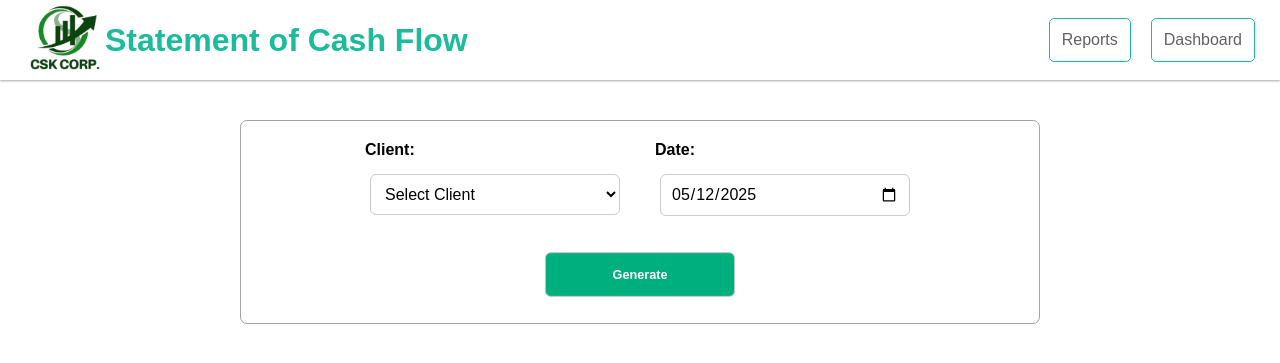
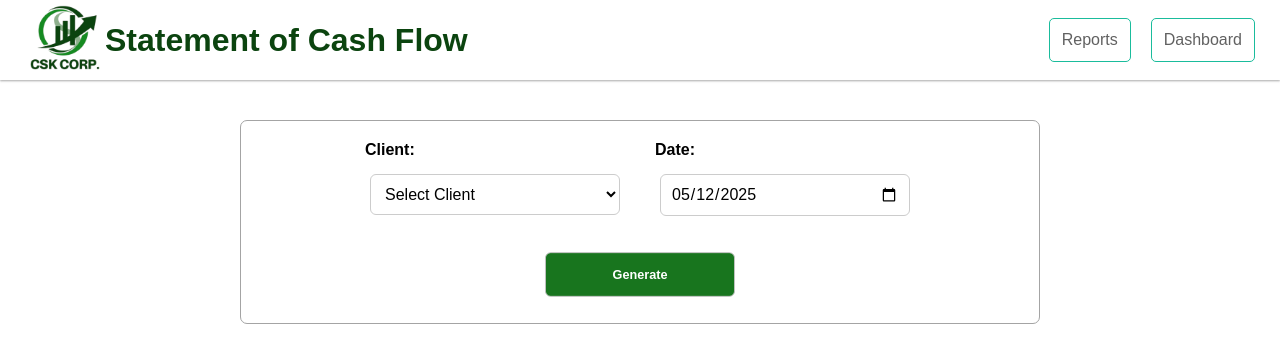
Before and after one commit to Ishtabalern/csk, a PHP site: page /reports/cash_flow.php in a window 1280 px wide. Shown: the top 363 px of the page. Run offline with PHP 8.4, Linux system fonts and the light colour scheme; the visitor is signed in with stand-in values (Sample User, id 1); data that the repository does not hold is empty.

Commit message:
11:46pm
ui improvements

```diff
--- a/partials/topbar.css
+++ b/partials/topbar.css
@@ -23,7 +23,7 @@
  }
 
  .header h1{
-     color: #1ABC9C;
+     color: #0B440F;
 
  }
 
--- a/reports/cash_flow.php
+++ b/reports/cash_flow.php
@@ -117,7 +117,7 @@
 <div class="topbar-container">
     <div class="header">
         <img src="../imgs/csk_logo.png" alt="">
-        <h1 style="color: #1ABC9C">Statement of Cash Flow</h1>
+        <h1 style="color: #0B440F">Statement of Cash Flow</h1>
     </div>
 
     <div class="btn">
@@ -162,7 +162,7 @@
     </div>
 
     <?php if ($client_id): ?>
-        <h2>Statement as of <?= htmlspecialchars($end_date) ?></h2>
+        <h2 style="color: #0B440F;">Statement as of <?= htmlspecialchars($end_date) ?></h2>
 
         <div class="table-container">
             <h4>Cash Flows from Operating Activities</h4>
--- a/styles/reports/cash_flow.css
+++ b/styles/reports/cash_flow.css
@@ -60,7 +60,7 @@
     width: 200px;
     padding: 15px 0;
     border-radius: 6px;
-    background-color: #00AF7E;
+    background-color: #18751e;
     color: #FFF;
     font-weight: bold;
     border: 1px solid #c3c3c3;
@@ -115,7 +115,7 @@ h2{
 
 .table-container h4{
     margin:25px 0px;
-    color:#1ABC9C;
+    color:#0B440F;
 }
 
  .table-container table{
@@ -131,7 +131,7 @@ h2{
  }
 
  .table-container th{
-   background-color: #00AF7E;
+   background-color: #0B440F;
    font-weight: bold;
    color: #ffffff;
  }
```
Lines whose indentation alone changed are shown as unchanged.
